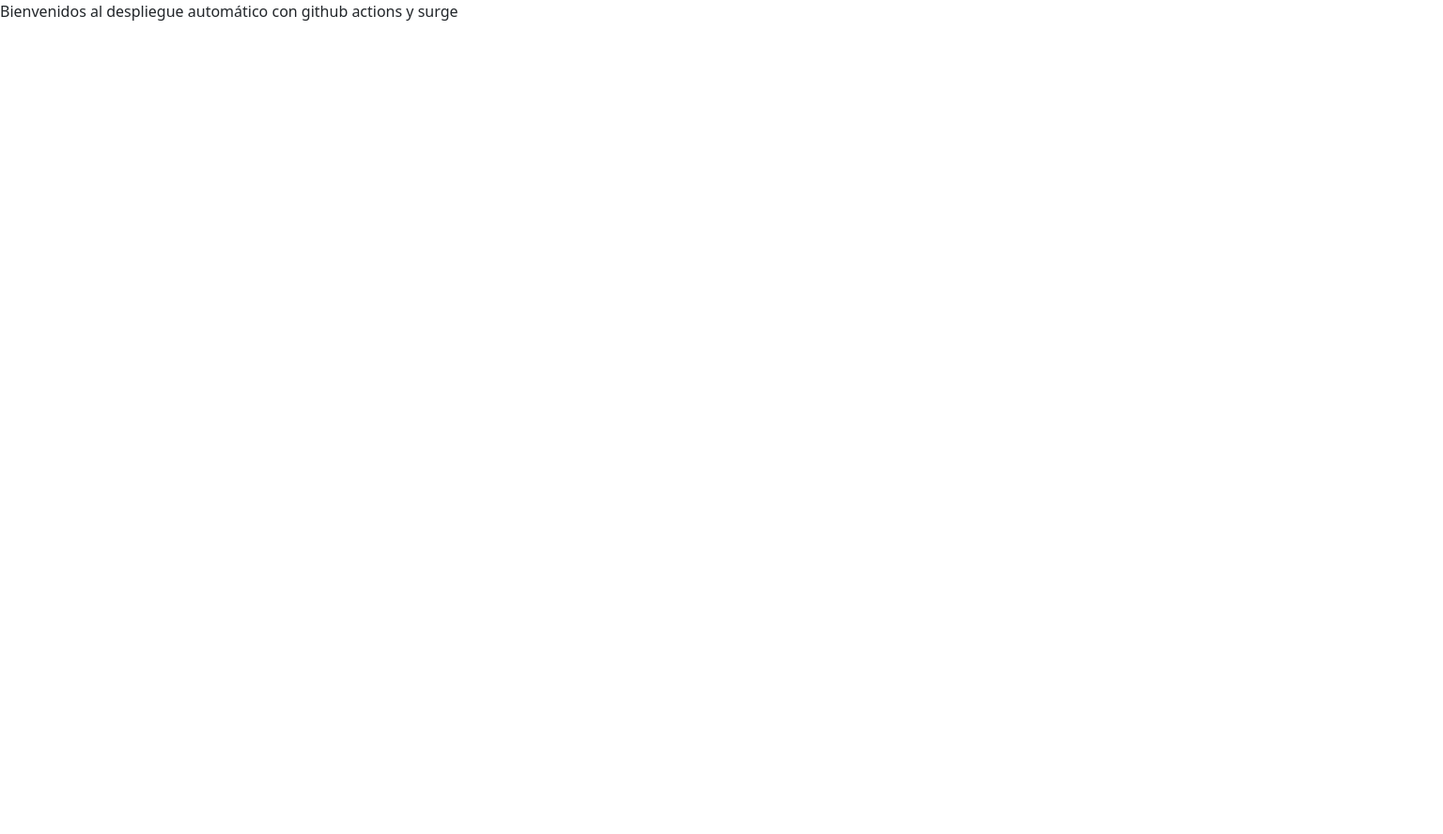
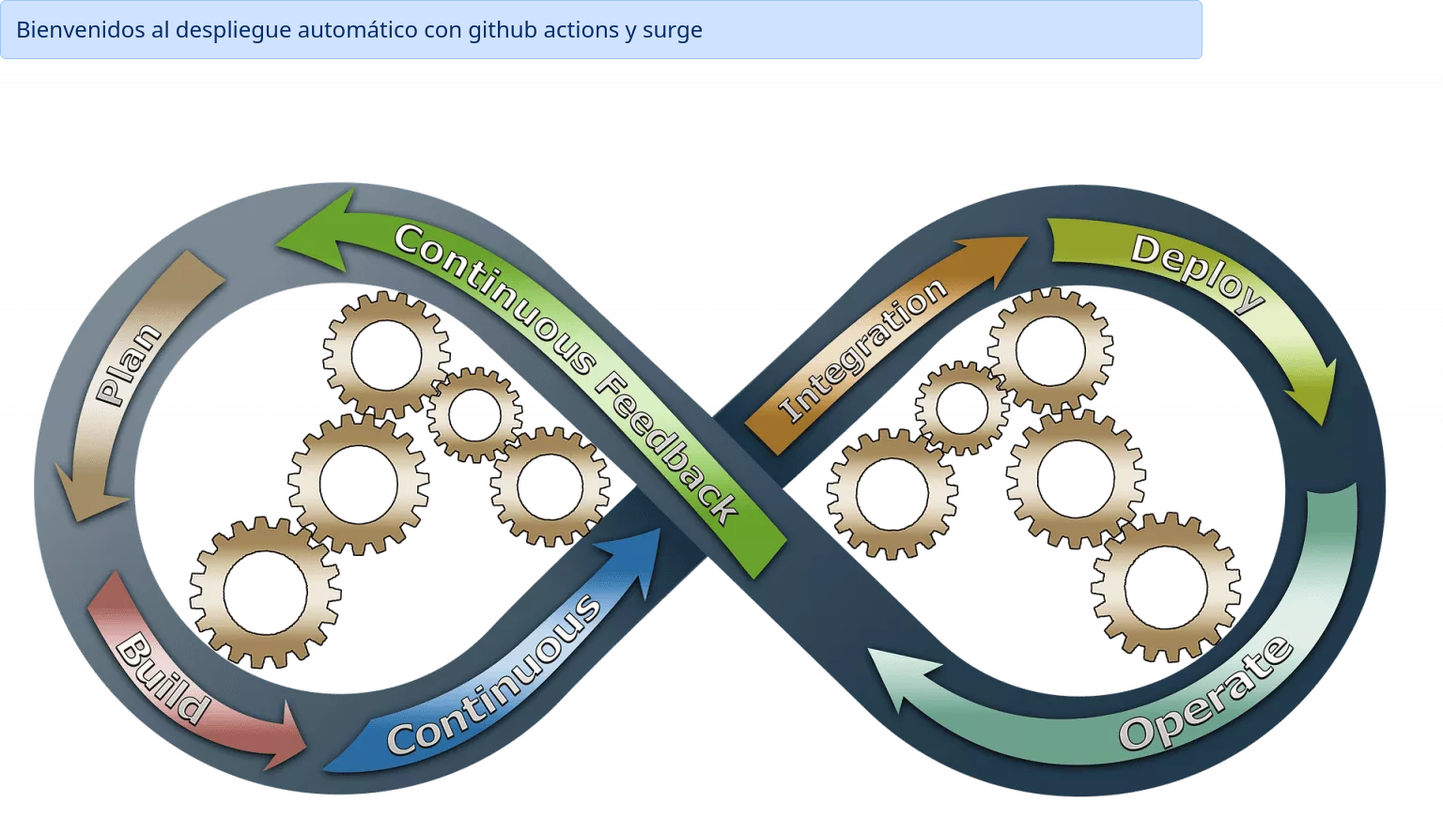
Before and after one commit to DaviddelaRosa15/SurgeDaily, a plain HTML site: page index.html in a window 1280 px wide. Shown: the whole page at 94% size, 1536 px wide, since content can reach past the window. Before the commit the page ends 800 px from the top, so only its background shows below. Drawn offline with nearby package versions, Linux system fonts and the light colour scheme.

Commit message:
Feature: Add image and colors to page

```diff
--- a/index.html
+++ b/index.html
@@ -7,8 +7,9 @@
     <link href="https://cdn.jsdelivr.net/npm/bootstrap@5.3.0-alpha1/dist/css/bootstrap.min.css" rel="stylesheet" integrity="sha384-GLhlTQ8iRABdZLl6O3oVMWSktQOp6b7In1Zl3/Jr59b6EGGoI1aFkw7cmDA6j6gD" crossorigin="anonymous">    <title>Practicando con surge</title>
 </head>
 <body>
-    <p>Bienvenidos al despliegue automático con github actions y surge</p>
+    <p class="alert alert-primary text-align-center h4">Bienvenidos al despliegue automático con github actions y surge</p>
 
+    <img class="d-flex align-content-center justify-content-center" src="resources/Integration.png" alt="Despliegue continuo" srcset="">
     <script src="https://cdn.jsdelivr.net/npm/bootstrap@5.3.0-alpha1/dist/js/bootstrap.bundle.min.js" integrity="sha384-w76AqPfDkMBDXo30jS1Sgez6pr3x5MlQ1ZAGC+nuZB+EYdgRZgiwxhTBTkF7CXvN" crossorigin="anonymous"></script>
 </body>
 </html>
```
Also changed, not shown: resources/Integration.png (added).
